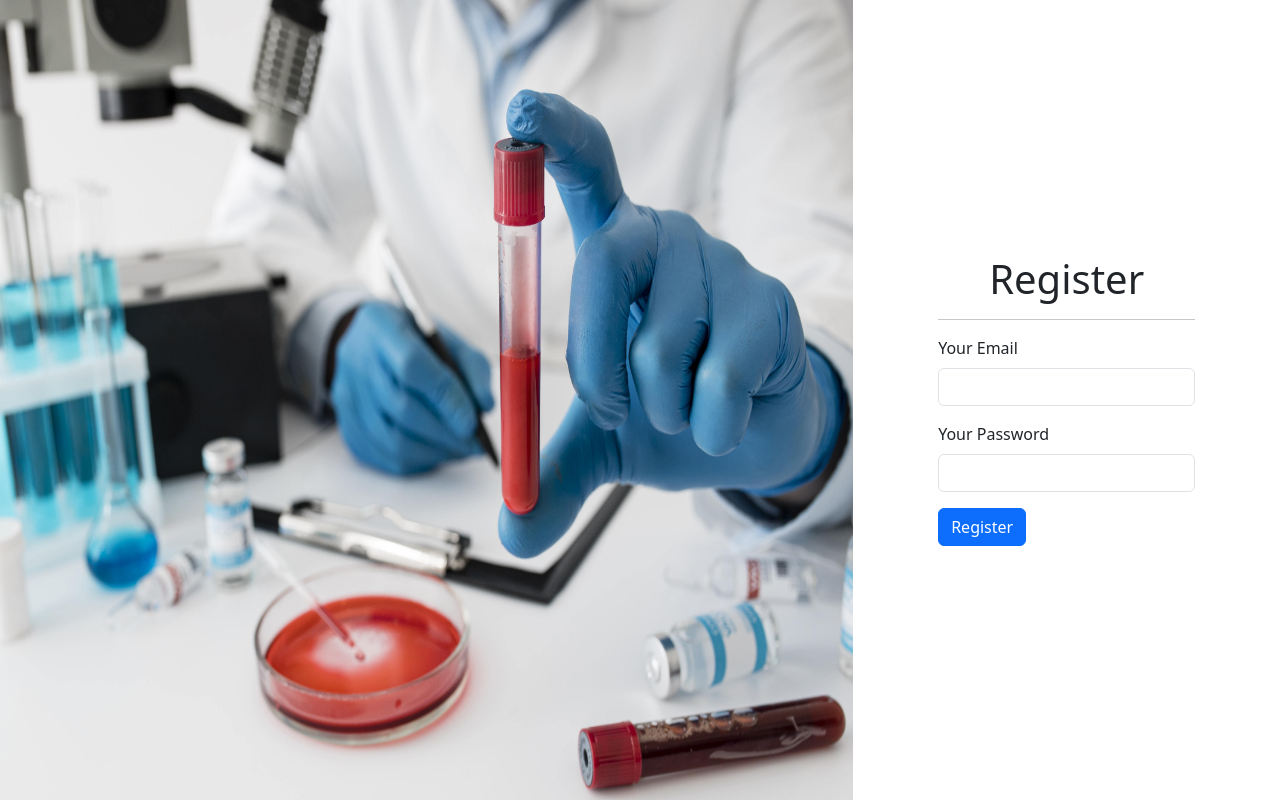
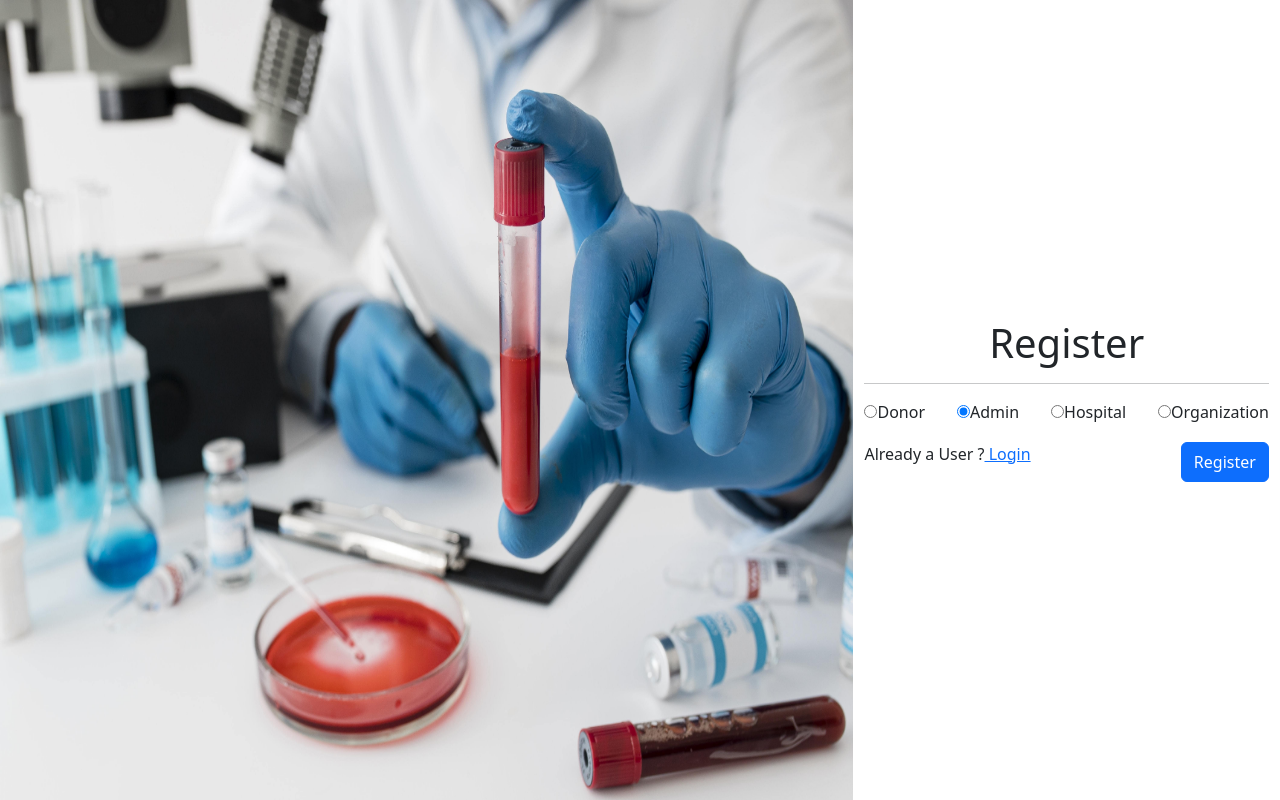
Before and after one commit to JaivinSavaliya/blood-bank-app-MERN, a React (Create React App) app in the folder client/: page /register in a window 1280 px wide. Built offline with nearby package versions, Linux system fonts and the light colour scheme.

Commit message:
Condition based Form updated

```diff
--- a/client/src/Components/shared/form/Form.js
+++ b/client/src/Components/shared/form/Form.js
@@ -1,42 +1,246 @@
-import React, {useState} from 'react'
-import InputType from './InputType'
+import React, { useState } from "react";
+import InputType from "./InputType";
+import { Link } from "react-router-dom";
+import { handleLogin, handleRegister } from "../../../Services/authService";
 
-const Form = ({submitButton, formTitle}) => {
-  const [email,setEmail] = useState("");
-  const [password,setPassword] = useState("");
+const Form = ({ formType, submitButton, formTitle }) => {
+  const [email, setEmail] = useState("");
+  const [password, setPassword] = useState("");
+  const [role, setRole] = useState("donor");
+  const [name, setName] = useState("");
+  const [organizationName, setOrganizationName] = useState("");
+  const [hospitalName, setHospitalName] = useState("");
+  const [website, setWebsite] = useState("");
+  const [address, setAddress] = useState("");
+  const [phone, setPhone] = useState("");
+
   return (
     <>
-      <form action="">
-        <h1 className='text-center'>{formTitle}</h1>
+      <form
+        onSubmit={(e) => {
+          if (formType === "login") return handleLogin(e, email, password,role);
+          else if (formType === "register")
+            return handleRegister(
+              e,
+              email,
+              password,
+              role,
+              name,
+              organizationName,
+              hospitalName,
+              website,
+              address,
+              phone
+            );
+          e.preventDefault();
+        }}
+      >
+        <h1 className="text-center">{formTitle}</h1>
         <hr />
+
+        <div className="d-flex mb-3">
+          <div className="form-check p-0">
+            <input
+              type="radio"
+              className="for-check-input"
+              name="role"
+              id="donorRadio"
+              value={"donor"}
+              onChange={(e) => setRole(e.target.value)}
+              defaultChecked
+            />
+            <label htmlFor="donorRadio" className="form-check-label">
+              Donor
+            </label>
+          </div>
+
+          <div className="form-check ms-2">
+            <input
+              type="radio"
+              className="for-check-input"
+              name="role"
+              id="adminRadio"
+              value={"admin"}
+              onChange={(e) => setRole(e.target.value)}
+              defaultChecked
+            />
+            <label htmlFor="adminRadio" className="form-check-label">
+              Admin
+            </label>
+          </div>
+
+          <div className="form-check ms-2">
+            <input
+              type="radio"
+              className="for-check-input"
+              name="role"
+              id="hospitalRadio"
+              value={"hospital"}
+              onChange={(e) => setRole(e.target.value)}
+            />
+            <label htmlFor="hospitalRadio" className="form-check-label">
+              Hospital
+            </label>
+          </div>
+
+          <div className="form-check ms-2">
+            <input
+              type="radio"
+              className="for-check-input"
+              name="role"
+              id="organizationRadio"
+              value={"organization"}
+              onChange={(e) => setRole(e.target.value)}
+            />
+            <label htmlFor="organizationRadio" className="form-check-label">
+              Organization
+            </label>
+          </div>
+        </div>
+        {(() => {
+          switch (true) {
+            case formType === "login": {
+              return (
+                <>
                   <InputType
-          labelText={'Your Email'}
-          labelFor={'forEmail'}
-          name={'email'}
-          inputType={'email'}
+                    labelText={"Your Email"}
+                    labelFor={"forEmail"}
+                    name={"email"}
+                    inputType={"email"}
                     value={email}
-          onChange={(e)=>{
-            setEmail(e.target.value)
+                    onChange={(e) => {
+                      setEmail(e.target.value);
                     }}
                   />
                   <InputType
-          labelText={'Your Password'}
-          labelFor={'forPassword'}
-          name={'password'}
-          inputType={'password'}
+                    labelText={"Your Password"}
+                    labelFor={"forPassword"}
+                    name={"password"}
+                    inputType={"password"}
                     value={password}
-          onChange={(e)=>{
-            setPassword(e.target.value)
+                    onChange={(e) => {
+                      setPassword(e.target.value);
                     }}
                   />
-        <div className="d-flex">
-          <button className='btn btn-primary' type='submit'>
+                </>
+              );
+            }
+
+            case formType === "register": {
+              return (
+                <>
+                  {(role === "admin" || role === "donor") && (
+                    <InputType
+                      labelText={"Your Name"}
+                      labelFor={"forName"}
+                      name={"name"}
+                      inputType={"text"}
+                      value={name}
+                      onChange={(e) => {
+                        setName(e.target.value);
+                      }}
+                    />
+                  )}
+
+                  {role === "organization" && (
+                    <InputType
+                      labelText={"Organization Name"}
+                      labelFor={"forOrganizationName"}
+                      name={"organizationName"}
+                      inputType={"text"}
+                      value={organizationName}
+                      onChange={(e) => {
+                        setOrganizationName(e.target.value);
+                      }}
+                    />
+                  )}
+
+                  {role === "hospital" && (
+                    <InputType
+                      labelText={"Hospital Name"}
+                      labelFor={"forHospitalName"}
+                      name={"hospitalName"}
+                      inputType={"text"}
+                      value={hospitalName}
+                      onChange={(e) => {
+                        setHospitalName(e.target.value);
+                      }}
+                    />
+                  )}
+                  <InputType
+                    labelText={"Your Email"}
+                    labelFor={"forEmail"}
+                    name={"email"}
+                    inputType={"email"}
+                    value={email}
+                    onChange={(e) => {
+                      setEmail(e.target.value);
+                    }}
+                  />
+                  <InputType
+                    labelText={"Your Password"}
+                    labelFor={"forPassword"}
+                    name={"password"}
+                    inputType={"password"}
+                    value={password}
+                    onChange={(e) => {
+                      setPassword(e.target.value);
+                    }}
+                  />
+
+                  <InputType
+                    labelText={"Website"}
+                    labelFor={"forWebsite"}
+                    name={"website"}
+                    inputType={"text"}
+                    value={website}
+                    onChange={(e) => {
+                      setWebsite(e.target.value);
+                    }}
+                  />
+                  <InputType
+                    labelText={"Address"}
+                    labelFor={"forAddress"}
+                    name={"address"}
+                    inputType={"text"}
+                    value={address}
+                    onChange={(e) => {
+                      setAddress(e.target.value);
+                    }}
+                  />
+                  <InputType
+                    labelText={"Phone"}
+                    labelFor={"forPhone"}
+                    name={"phone"}
+                    inputType={"text"}
+                    value={phone}
+                    onChange={(e) => {
+                      setPhone(e.target.value);
+                    }}
+                  />
+                </>
+              );
+            }
+          }
+        })()}
+
+        <div className="d-flex flex-row justify-content-between">
+          {formType === "login" ? (
+            <p>
+              Not Registered yet ?<Link to="/register"> Register </Link>
+            </p>
+          ) : (
+            <p>
+              Already a User ?<Link to="/login"> Login </Link>
+            </p>
+          )}
+          <button className="btn btn-primary" type="submit">
             {submitButton}
           </button>
         </div>
       </form>
     </>
-  )
-}
+  );
+};
 
-export default Form
+export default Form;
```
Lines whose indentation alone changed are shown as unchanged.
